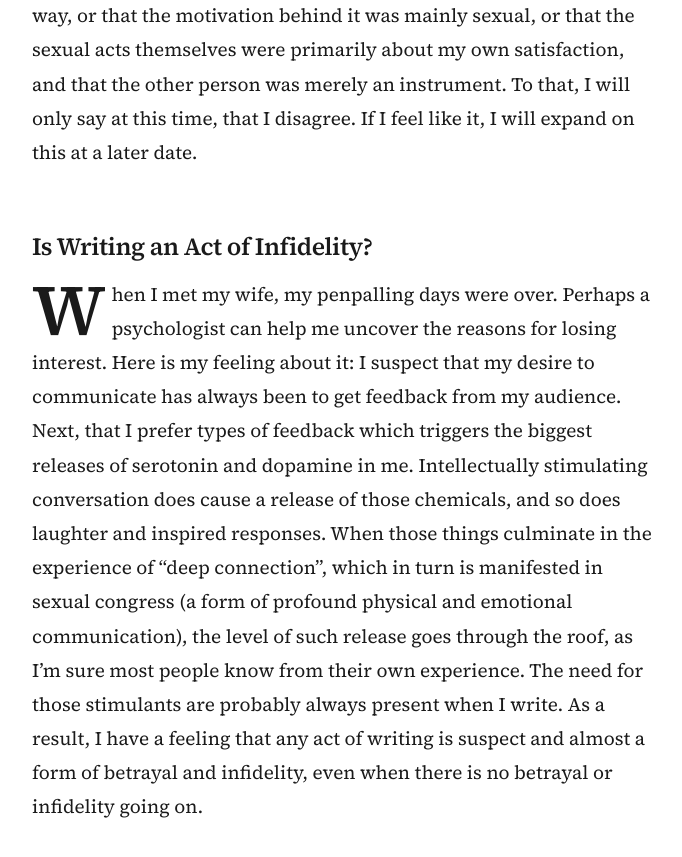
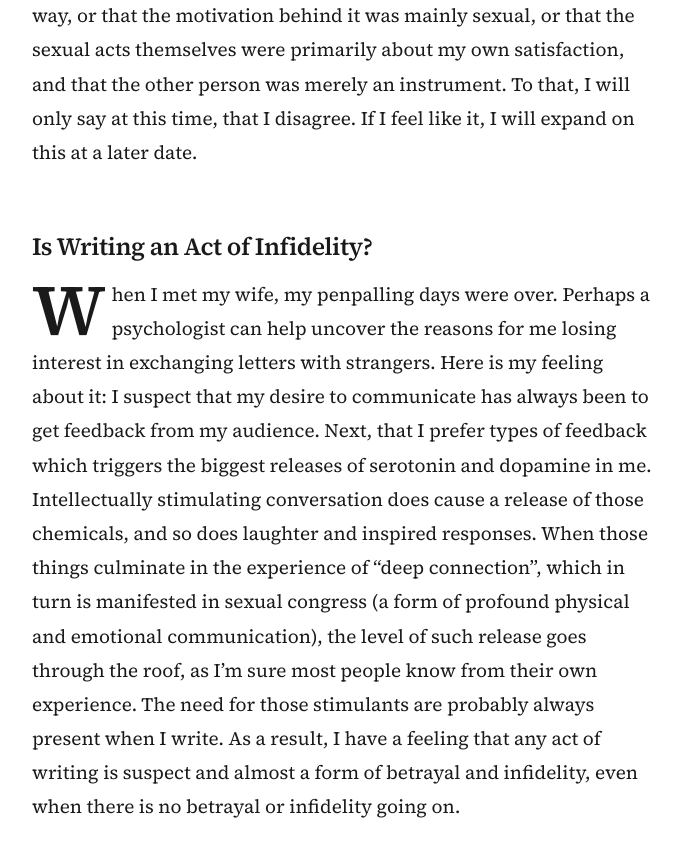
Before and after one commit to typewriterethic/typewriterethic.github.io, a Jekyll site: the page built from _posts/2026-04-28-penpals-without-sex.md, in a window 1280 px wide and 900 px high, scrolled down 1887 px. Shown: the top 857 px of the window, without its empty margins (296-978 px from the left). Built offline with Jekyll 4.4.1, drawn with Linux system fonts in a browser that asks for light colours.

Commit message:
Update 2026-04-28-penpals-without-sex.md

```diff
--- a/_posts/2026-04-28-penpals-without-sex.md
+++ b/_posts/2026-04-28-penpals-without-sex.md
@@ -22,4 +22,4 @@ Giving emphasis to the sexual aspect of my penpalling experience, will perhaps s
 
 ## Is Writing an Act of Infidelity?
 
-When I met my wife, my penpalling days were over. Perhaps a psychologist can help me uncover the reasons for losing interest. Here is my feeling about it: I suspect that my desire to communicate has always been to get feedback from my audience. Next, that I prefer types of feedback which triggers the biggest releases of serotonin and dopamine in me. Intellectually stimulating conversation does cause a release of those chemicals, and so does laughter and inspired responses. When those things culminate in the experience of "deep connection", which in turn is manifested in sexual congress (a form of profound physical and emotional communication), the level of such release goes through the roof, as I'm sure most people know from their own experience. The need for those stimulants are probably always present when I write. As a result, I have a feeling that any act of writing is suspect and almost a form of betrayal and infidelity, even when there is no betrayal or infidelity going on.
+When I met my wife, my penpalling days were over. Perhaps a psychologist can help uncover the reasons for me losing interest in exchanging letters with strangers. Here is my feeling about it: I suspect that my desire to communicate has always been to get feedback from my audience. Next, that I prefer types of feedback which triggers the biggest releases of serotonin and dopamine in me. Intellectually stimulating conversation does cause a release of those chemicals, and so does laughter and inspired responses. When those things culminate in the experience of "deep connection", which in turn is manifested in sexual congress (a form of profound physical and emotional communication), the level of such release goes through the roof, as I'm sure most people know from their own experience. The need for those stimulants are probably always present when I write. As a result, I have a feeling that any act of writing is suspect and almost a form of betrayal and infidelity, even when there is no betrayal or infidelity going on.
```
